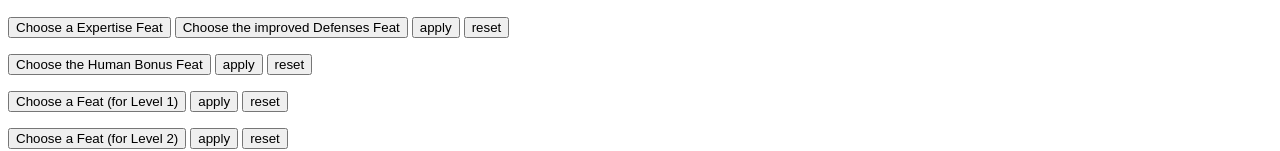
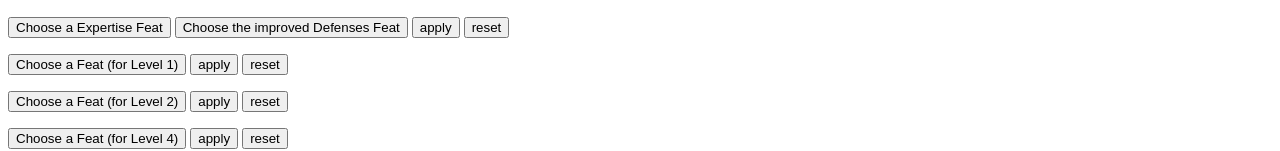
Before and after one commit to PhilippLambracht/WebpageExperiment, a plain HTML site: page builder.html in a window 1280 px wide. Shown: the part 575-726 px from the top of the page. Drawn offline with Linux system fonts and the light colour scheme.

Commit message:
html feats updated

```diff
--- a/builder.html
+++ b/builder.html
@@ -119,12 +119,6 @@
         <button id="dmDefense" type="button"> Choose the improved Defenses Feat </button>
         <button id="dmBonusFeatsApply" type="button"> apply </button>
         <button id="dmBonusFeatsReset" type="button"> reset </button>
-      </p>
-
-      <p id="humanBonusFeat">
-        <button id="humanFeat" type="button"> Choose the Human Bonus Feat </button>
-        <button id="humanBonusFeatApply" type="button"> apply </button>
-        <button id="humanBonusFeatReset" type="button"> reset </button>
       </p>
 
       <p id="lvlFeats">
```
